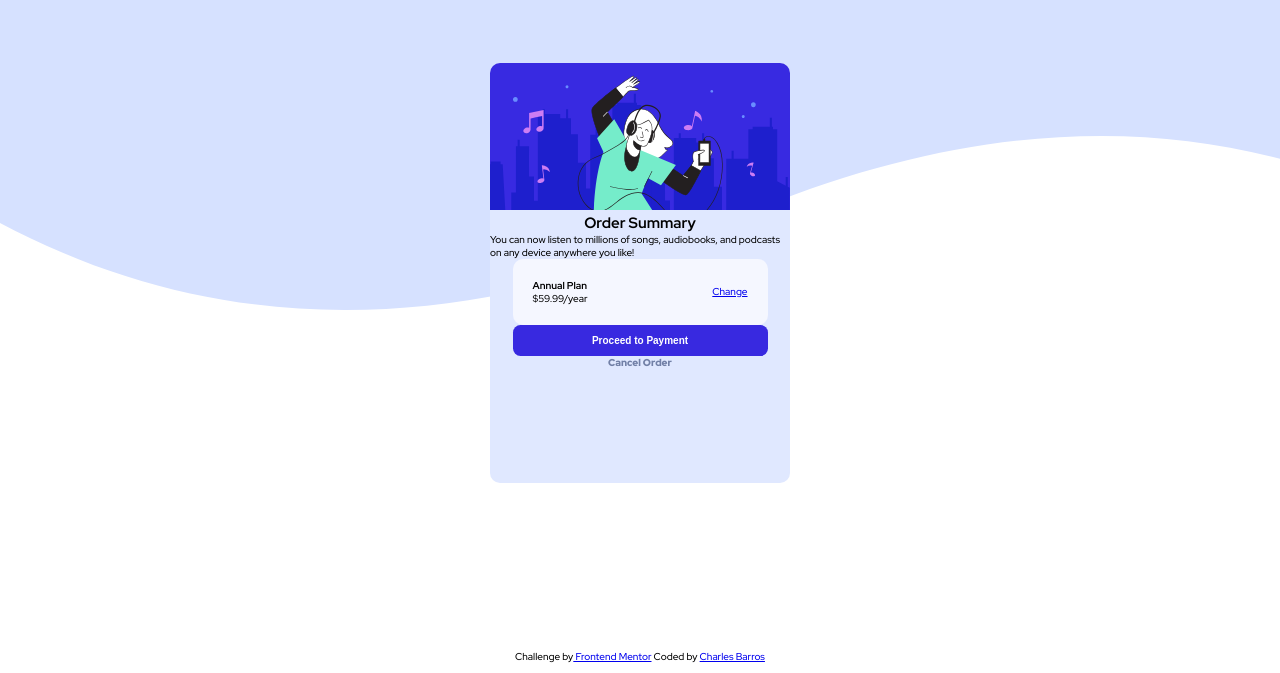
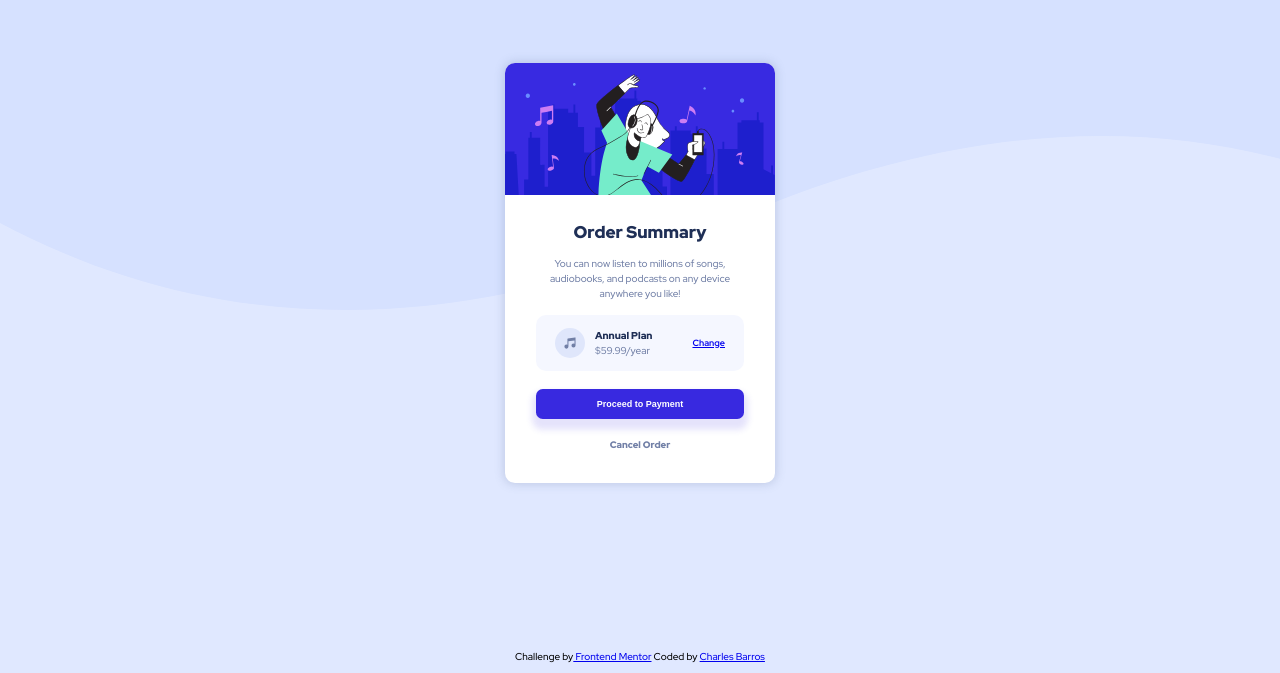
Before and after one commit to charbavito/order-summary-challenge, a plain HTML site: page index.html in a window 1280 px wide. Shown: the part 127-800 px from the top of the page. Drawn offline with Linux system fonts and the light colour scheme.

Commit message:
final desktop version

```diff
--- a/css/MainStyle.scss
+++ b/css/MainStyle.scss
@@ -11,6 +11,7 @@ html{
 body{
     font-family: 'Red Hat Display', sans-serif;
     background-image: url(../images/pattern-background-desktop.svg);
+    background-color: $paleBlue;
     background-repeat: no-repeat;
     display: flex;
     flex-direction: column;
@@ -18,22 +19,35 @@ body{
     justify-content: center;
     height: 100vh;
 }
-
 .container{
-    // background-color: rebeccapurple;
-    background-color: $paleBlue;
-    width: 30em;
+    background-color: #fff;
+    width: 27em;
     height: 42em;
     border-radius: 1em;
-
+    box-shadow: 0 0 1em 0.1em rgba(114, 128, 167, 0.3);
     .image{
         width: 100%;
-        border-radius: 1em 1em 0 0 ;
+        border-radius: 1em 1em 0 0;
     }
     .content{
         display: flex;
         flex-direction: column;
         align-items: center;
+        padding: 0 1.25em;
+        h1{
+            color: $darkBlue;
+            font-weight: 900;
+            margin-top: $defaultSpacing;
+            font-size: 1.7em;
+        }
+        p{
+            text-align: center;
+            color: $desaturatedBlue;
+            font-weight: 500;
+            padding: 0 1em;
+            margin-top: $defaultSpacing;
+            line-height: 1.5em;
+        }
         .planDiv{
             background-color: $veryPaleBlue;
             border-radius: 1em;
@@ -41,26 +55,53 @@ body{
             width: 85%;
             justify-content: center;
             align-items: center;
-            justify-content: space-between;
-            padding: 2em;
+            padding: 1.3em;
+            margin-top: $defaultSpacing;
+            .planType{
+                padding: 0 4em 0 1em;
             }
-        .cancel{
-            color: $desaturatedBlue;
+            h4{
+                color: $darkBlue;
                 font-weight: 900;
             }
+            .price{
+                color: $desaturatedBlue;
+                display: block;
+                padding-top: 0.2em;
+            }
+            a{
+                font-weight: 700;
+                font-size: 0.9em;
+            }
+        }
+        .planDiv::before{
+            content: '';
+            background: url(../images/icon-music.svg);
+            width: 3em;
+            height: 3em;
+            background-repeat: no-repeat;
+            background-size: 3em;
         }
         button{
+            margin-top: 2em;
             background-color: $brightBlue;
             border-radius: 0.75em;
             color: white;
             font-weight: 900;
-        font-size: 1em;
+            font-size: 0.9em;
             width: 85%;
-        padding: 1em;
+            padding: 1.1em;
             border: none;
+            box-shadow: 0 0.75em 0.75em 0.45em rgba(56, 41, 224, 0.13);
+        }
+        .cancel{
+            margin-top: 2em;
+            color: $desaturatedBlue;
+            font-weight: 900;
+            font-size: 0.95em;
         }
     }
-
+}
 .attribution{
     position: absolute;
     bottom: 0;
--- a/css/_Variables.scss
+++ b/css/_Variables.scss
@@ -1,5 +1,6 @@
 $paleBlue: hsl(225, 100%, 94%);
-$brightBlue: hsl(245, 75%, 52%);
+$brightBlue: rgb(56, 41, 224);
 $veryPaleBlue: hsl(225, 100%, 98%);
 $desaturatedBlue: hsl(224, 23%, 55%);
-$darkBlue: hsl(223, 47%, 23%)
+$darkBlue: rgb(31, 47, 86);
+$defaultSpacing: 1.35em;
--- a/index.html
+++ b/index.html
@@ -22,14 +22,14 @@
           device anywhere you like!
         </p>
         <div class="planDiv">
-            <div>
-              <h4 class="planType">Annual Plan</h4>
+            <div class="planType">
+              <h4>Annual Plan</h4>
               <span class="price">$59.99/year</span>
             </div>
-          <a href="#">Change</a>
-        </div>
-        <button>Proceed to Payment</button>
-        <span class="cancel">Cancel Order</span>
+            <a href="#">Change</a>
+          </div>
+          <button>Proceed to Payment</button>
+          <span class="cancel">Cancel Order</span>
       </section>
     </div>
     <footer class="attribution">
```
Also changed, not shown: css/MainStyle.css, 1 other file. Lines whose indentation alone changed are shown as unchanged.
